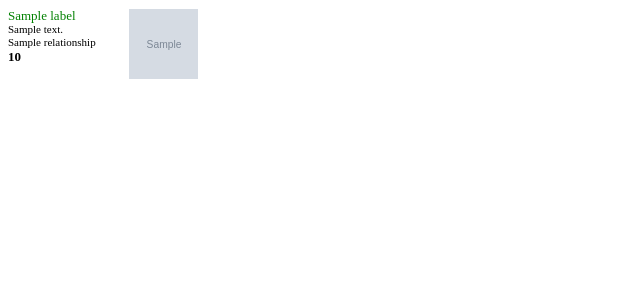
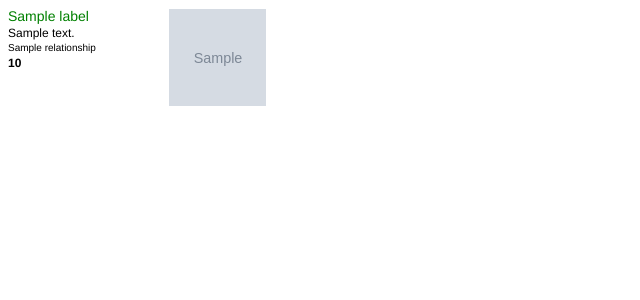
Before and after one commit to kprantis/gator-fulfillment, a Django app: template gator_fulfillment/templates/orders/label.html in a window 1280 px wide. Shown: the top 300 px of the page, without its empty margins (0-640 px from the left). Run offline with Django 3.2, Linux system fonts and the light colour scheme; the template is opened without the code that fills it: most values are stand-ins (such as "Sample title", 1, 10 or a date in 2020); grey boxes marked "Sample" are stand-in pictures; parts of the project's set-up code (start-up, migrations or seed data) failed here and were passed over.

Commit message:
Tweaking the label printing sizes.

```diff
--- a/gator_fulfillment/static/css/label_styles.css
+++ b/gator_fulfillment/static/css/label_styles.css
@@ -1,18 +1,23 @@
+body {
+   font-family: "HelveticaNeue-Light", "Helvetica Neue Light", "Helvetica Neue", Helvetica, Arial, "Lucida Grande", sans-serif;
+      font-weight: 300;
+}
+
 #content {
-    width: 600px;
+    width: 850px;
 }
 
 div.label {
-    width: 190px;
-    height: 72px;
+    width: 258px;
+    height: 98px;
     float: left;
     position: relative;
     overflow: hidden;
-    margin-right: 10px;
+    margin-right: 14px;
 }
 
 div.item_information {
-    width: 190px;
+    width: 160px;
     height: 70px;
 }
 
@@ -22,30 +27,35 @@ div.item_image {
     padding: 1px;
     position: absolute;
     top: 0px;
-    left: 120px;
+    left: 160px;
 }
 
 img.item_image {
-    width: 70px;
-    height: 70px;
+    width: 98px;
+    height: 98px;
 }
 
 p {
-    font-size: 11px;
-    height: 13px;
+    font-size: 10px;
+    height: 14px;
     color: black;
     padding: 0px;
     margin: 0px;
 }
 
 p.item_name {
-    font-size: 13px;
-    height: 15px;
+    font-size: 14px;
+    height: 18px;
     color: green;
 }
 
+p.item_description {
+    font-size: 12px;
+    height: 16px;
+}
+
 p.quantity {
-    font-size: 13px;
-    height: 15px;
+    font-size: 12px;
+    height: 16px;
     font-weight: bold;
 }
--- a/gator_fulfillment/templates/orders/label.html
+++ b/gator_fulfillment/templates/orders/label.html
@@ -10,8 +10,8 @@
     <div class="label">
         <div class="item_information">
             <p class="item_name">{{ label.name }}</p>
-            <p>{% if label.description %}{{ label.description }}{% endif %}</p>
-            <p>{% if label.relationship %}{{ label.relationship }}{% endif %}</p>
+            <p class="item_description">{% if label.description %}{{ label.description }}{% endif %}</p>
+            <p class="item_relationship">{% if label.relationship %}{{ label.relationship }}{% endif %}</p>
             <p class="quantity">{{ label.quantity }}</p>
         </div>
         {% if label.image_url %}
```
